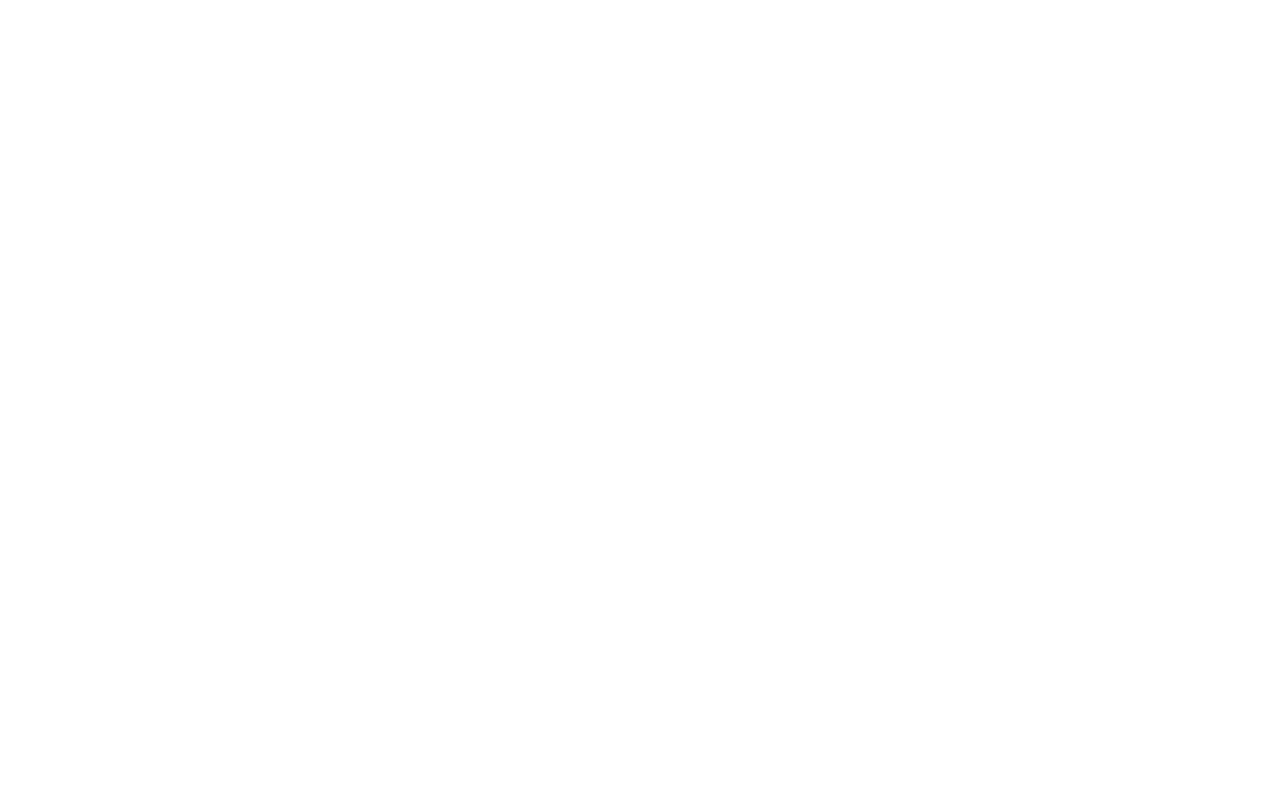
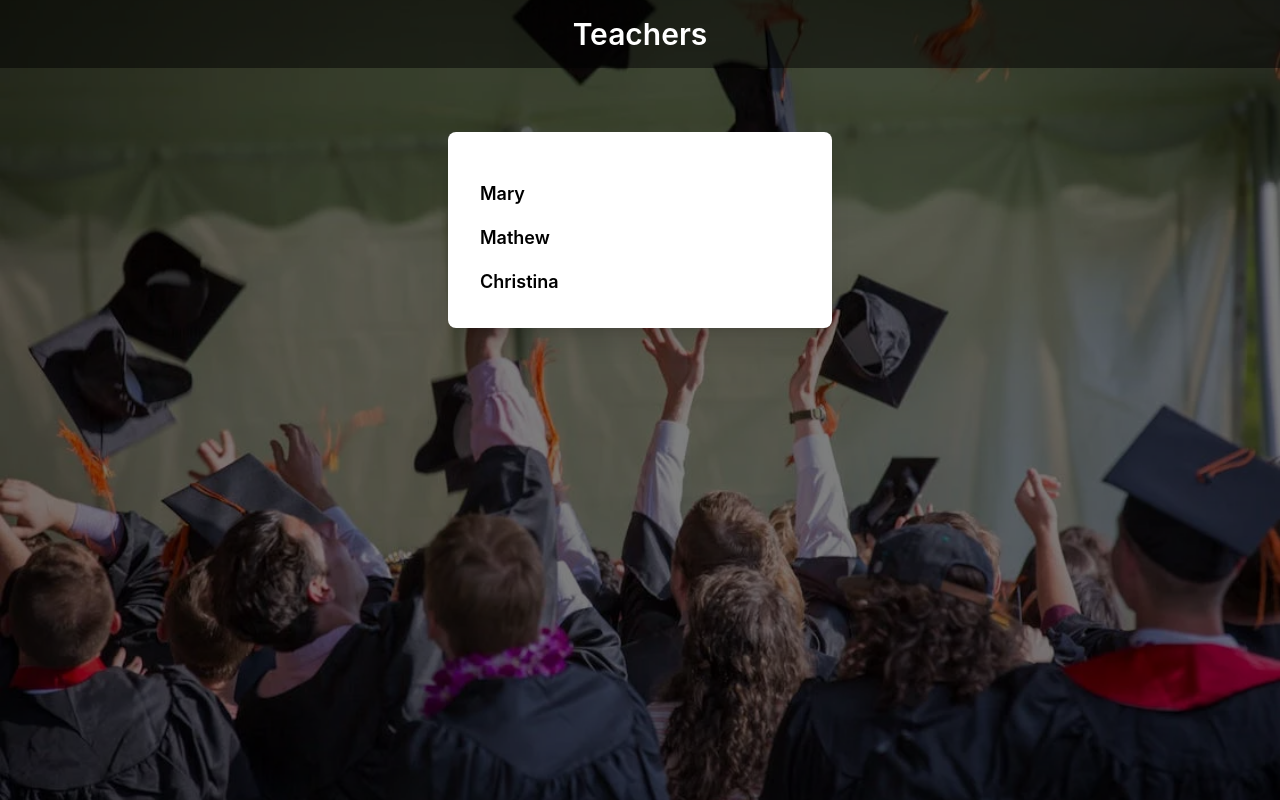
Before and after one commit to nikitha2000/student-app, a React (Create React App) app: page /teachers in a window 1280 px wide. Before the commit this address had no page. Built offline with nearby package versions, Linux system fonts and the light colour scheme; data requests are answered from the project's data file.

Commit message:
teacher name page added

```diff
--- a/src/App.tsx
+++ b/src/App.tsx
@@ -3,6 +3,7 @@ import { BrowserRouter as Router, Route, Routes } from "react-router-dom";
 import Login from "./pages/Login";
 import SignIn from "./pages/SignIn";
 import HomePage from "./pages/HomePage";
+import Teachers from "./pages/Teachers"
 import { RoutePaths } from "./route/path"
 
 const App = () => {
@@ -12,6 +13,7 @@ const App = () => {
         <Route path={RoutePaths.Home} element={<Login />} />
         <Route path={RoutePaths.SignIn} element={<SignIn />} />
         <Route path={RoutePaths.HomePage} element={<HomePage/>} />
+        <Route path={RoutePaths.Teachers} element={<Teachers/>} />
       </Routes>
     </Router>
   );
--- a/src/api.ts
+++ b/src/api.ts
@@ -34,3 +34,18 @@ export const fetchClassData = async (
     return null;
   }
 };
+
+export const fetchTeacherData = async (): Promise<string[] | null> => {
+  try {
+    const response = await api.get("/classes");
+    const data: { teacherName: string }[] = response.data;
+
+
+    const teacherNames = data.map((classItem) => classItem.teacherName);
+
+    return teacherNames;
+  } catch (error) {
+    console.error("Error fetching teacher data:", error);
+    return null;
+  }
+};
--- a/src/pages/HomePage.tsx
+++ b/src/pages/HomePage.tsx
@@ -1,4 +1,5 @@
 import React, { useState, useEffect } from "react";
+import { useNavigate } from "react-router-dom";
 import { ClassData } from "../type/user";
 import { fetchClassData } from '../api';
 
@@ -6,6 +7,7 @@ const HomePage = () => {
   const [selectedClass, setSelectedClass] = useState<string | null>(null);
   const [classData, setClassData] = useState<ClassData | null>(null);
   const [loading, setLoading] = useState<boolean>(false);
+  const navigate = useNavigate()
 
   useEffect(() => {
     if (selectedClass) {
@@ -30,6 +32,10 @@ const HomePage = () => {
     setClassData(null);
   };
 
+  const handleTeacherClick = () => {
+    navigate("/teachers");
+  }
+
   return (
     <div className="relative w-full h-screen bg-cover bg-center" style={{ backgroundImage: `url('/assets/background.webp')` }}>
       <div className="absolute top-0 left-0 w-full h-full bg-black bg-opacity-50">
@@ -37,7 +43,7 @@ const HomePage = () => {
           <h2 className="text-3xl font-semibold text-white">Welcome to United Indian School</h2>
           <div className="space-x-4">
             <button className="btn-student text-white">Student</button>
-            <button className="btn-teacher text-white">Teacher</button>
+            <button className="btn-teacher text-white"  onClick={handleTeacherClick}>Teacher</button>
           </div>
         </header>
 
--- /dev/null
+++ b/src/pages/Teachers.tsx
@@ -0,0 +1,56 @@
+import React, { useState, useEffect } from "react";
+import { fetchTeacherData } from '../api'; // Fetching API to get the teacher data
+
+const TeacherPage = () => {
+  const [teacherData, setTeacherData] = useState<string[] | null>(null);
+  const [loading, setLoading] = useState<boolean>(false);
+
+  useEffect(() => {
+    setLoading(true);
+    fetchTeacherData() // Assuming you have this function to fetch teacher data
+      .then((data) => {
+        setTeacherData(data);
+      })
+      .catch((error) => {
+        console.error('Error fetching teacher data:', error);
+        setTeacherData(null);
+      })
+      .finally(() => {
+        setLoading(false);
+      });
+  }, []);
+
+  return (
+    <div className="relative w-full h-screen bg-cover bg-center" style={{ backgroundImage: `url('/assets/background.webp')` }}>
+      <div className="absolute top-0 left-0 w-full h-full bg-black bg-opacity-50">
+        <header className="flex flex-col items-center w-full py-4 px-8 bg-black bg-opacity-50">
+          <h2 className="text-3xl font-semibold text-white">Teachers</h2>
+        </header>
+
+        {loading ? (
+          <div className="flex justify-center items-center mt-8">
+            <span className="text-white">Loading...</span>
+          </div>
+        ) : (
+          <div className="flex justify-center mt-16">
+            <div className="bg-white p-8 rounded-lg shadow-xl w-96 max-h-96 overflow-y-auto">
+              {teacherData && teacherData.length > 0 ? (
+                <ul>
+                  {teacherData.map((teacher, index) => (
+                    <li key={index} className="mt-4">
+                      <h5 className="text-lg font-semibold">{teacher}</h5>
+                    </li>
+                  ))}
+                </ul>
+              ) : (
+                <p>No teachers available.</p>
+              )}
+            </div>
+          </div>
+        )}
+      </div>
+    </div>
+  );
+};
+
+export default TeacherPage;
--- a/src/route/path.tsx
+++ b/src/route/path.tsx
@@ -1,5 +1,6 @@
 export enum RoutePaths {
     Home = "/",
     SignIn = "/sign-in",
-    HomePage="/home"
+    HomePage="/home",
+    Teachers="/teachers"
   }
```
